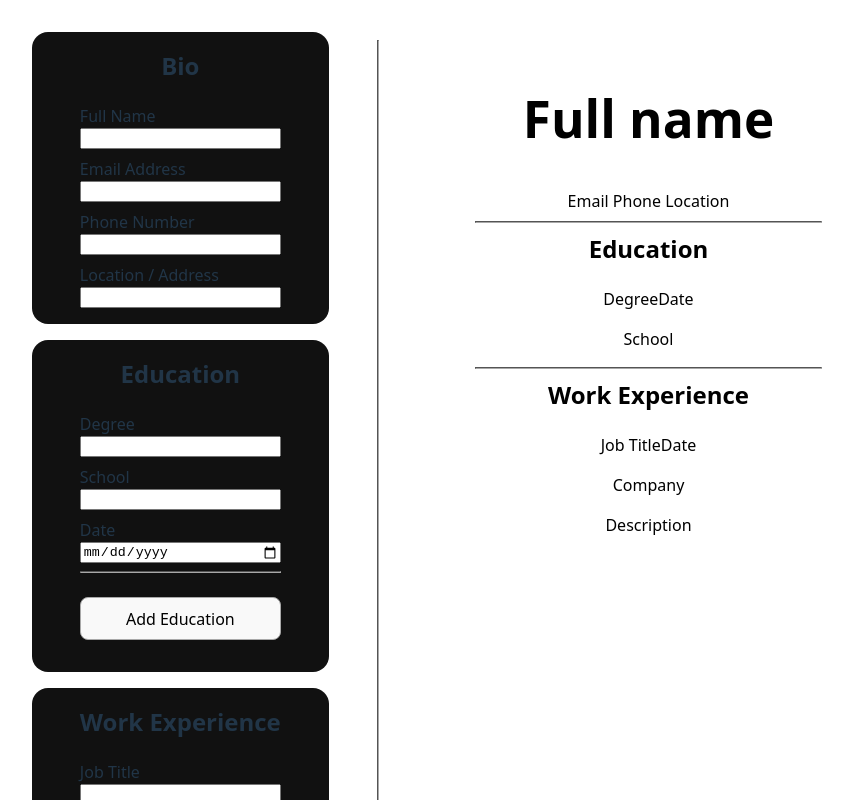
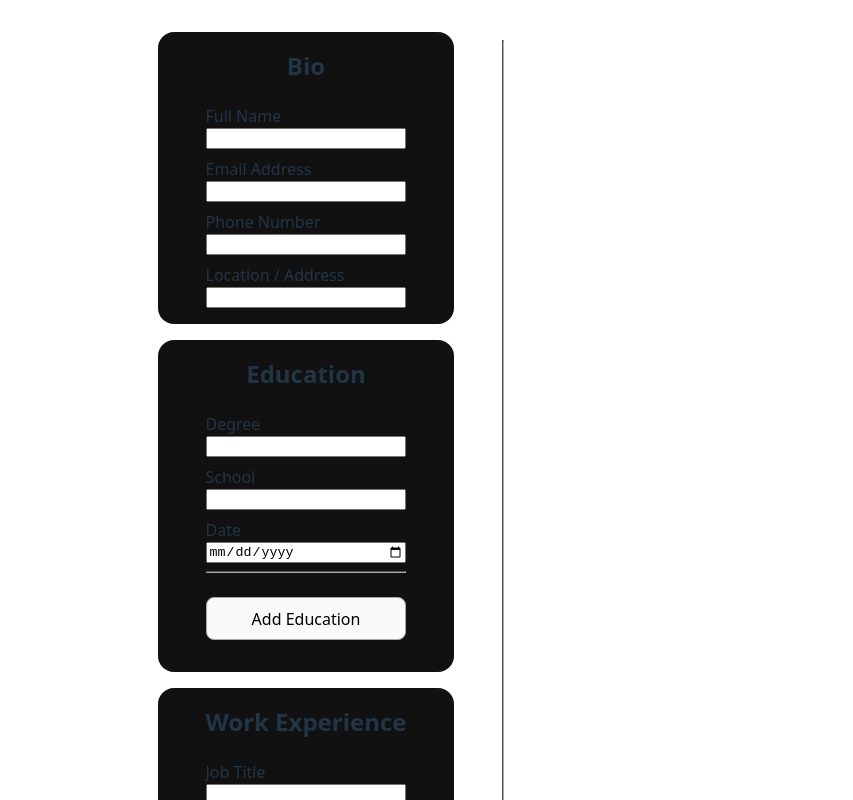
Before and after one commit to Pandemolyum/odin-cv-app, a React (Vite) app: page / in a window 1280 px wide. Shown: the top 800 px of the page, without its empty margins (237-1090 px from the left). Built offline with nearby package versions, Linux system fonts and the light colour scheme.

Commit message:
Update resume dynamically based on form data
Sends form data towards the Resume component that updates the resume
page.

```diff
--- a/src/App.jsx
+++ b/src/App.jsx
@@ -1,19 +1,33 @@
 import "./App.css";
 import Form from "./components/form.jsx";
-import Section from "./components/section.jsx";
-import Contact from "./components/contact.jsx";
+import Resume from "./components/resume.jsx";
+import { useState } from "react";
 
 function App() {
+    let formObject;
+    const [resume, setResume] = useState(<Resume submitData={null} />);
+    const updateResume = () => setResume(<Resume submitData={formObject} />);
+
+    const handleSubmit = (e) => {
+        e.preventDefault();
+
+        const form = document.querySelector("form");
+        const formData = new FormData(form);
+        formObject = Object.fromEntries(formData.entries());
+
+        updateResume();
+
+        console.log(formObject);
+    };
+
     return (
         <div className="hflex">
             <div>
-                <Form></Form>
+                <Form handleSubmit={handleSubmit} />
             </div>
             <hr />
             <div>
-                <Section>
-                    <Contact />
-                </Section>
+                <section className="resume">{resume}</section>
             </div>
         </div>
     );
--- a/src/components/contact.jsx
+++ /dev/null
@@ -1,23 +0,0 @@
-export default function Contact() {
-    return (
-        <div className="contact">
-            <h1>Full name</h1>
-            <span>Email Phone Location</span>
-            <hr />
-            <h2>Education</h2>
-            <p>
-                <span>Degree</span>
-                <span>Date</span>
-            </p>
-            <p>School</p>
-            <hr />
-            <h2>Work Experience</h2>
-            <p>
-                <span>Job Title</span>
-                <span>Date</span>
-            </p>
-            <p>Company</p>
-            <p>Description</p>
-        </div>
-    );
-}
--- a/src/components/education.jsx
+++ b/src/components/education.jsx
@@ -1,17 +1,29 @@
-export default function Education({ id }) {
+export default function Education({ id, count }) {
     return (
         <div id={id}>
             <div className="textInput">
-                <label htmlFor="degree">Degree</label>
-                <input type="text" id="degree" name="degree" />
+                <label htmlFor={"educ" + count + "degree"}>Degree</label>
+                <input
+                    type="text"
+                    id={"educ" + count + "degree"}
+                    name={"educ" + count + "degree"}
+                />
             </div>
             <div className="textInput">
-                <label htmlFor="school">School</label>
-                <input type="text" id="school" name="school" />
+                <label htmlFor={"educ" + count + "school"}>School</label>
+                <input
+                    type="text"
+                    id={"educ" + count + "school"}
+                    name={"educ" + count + "school"}
+                />
             </div>
             <div className="textInput">
-                <label htmlFor="date">Date</label>
-                <input type="date" id="date" name="date" />
+                <label htmlFor={"educ" + count + "date"}>Date</label>
+                <input
+                    type="date"
+                    id={"educ" + count + "date"}
+                    name={"educ" + count + "date"}
+                />
             </div>
             <hr />
         </div>
--- a/src/components/form.jsx
+++ b/src/components/form.jsx
@@ -3,24 +3,30 @@ import Education from "./education.jsx";
 import { Work } from "./work.jsx";
 import AddButton from "./button.jsx";
 
-function createEducItem() {
-    const id = crypto.randomUUID();
-    return <Education id={id} />;
-}
+export default function Form({ handleSubmit }) {
+    function createEducItem(countEduc) {
+        const id = "educ" + countEduc;
+        return <Education id={id} count={countEduc} />;
+    }
 
-function createWorkItem() {
-    const id = crypto.randomUUID();
-    return <Work id={id} />;
-}
+    function createWorkItem(countWork) {
+        const id = "educ" + countWork;
+        return <Work id={id} count={countWork} />;
+    }
 
-export default function Form() {
-    const handleSubmit = (e) => e.preventDefault();
+    let countEduc = 1;
+    const [education, setEducation] = useState([createEducItem(countEduc)]);
+    const addEduc = (e) => {
+        e.preventDefault();
+        setEducation([...education, createEducItem(education.length + 1)]);
+    };
 
-    const [education, setEducation] = useState([createEducItem()]);
-    const addEduc = () => setEducation([...education, createEducItem()]);
-
-    const [work, setWork] = useState([createWorkItem()]);
-    const addWork = () => setWork([...work, createWorkItem()]);
+    let countWork = 1;
+    const [work, setWork] = useState([createWorkItem(countWork)]);
+    const addWork = (e) => {
+        e.preventDefault();
+        setWork([...work, createWorkItem(work.length + 1)]);
+    };
 
     return (
         <form action="submit" onSubmit={handleSubmit}>
@@ -53,7 +59,7 @@ export default function Form() {
                 {work.map((item) => item)}
                 <AddButton text="Add Work Experience" onClick={addWork} />
             </section>
-            <button>Submit</button>
+            <button type="submit">Submit</button>
         </form>
     );
 }
--- /dev/null
+++ b/src/components/resume.jsx
@@ -0,0 +1,79 @@
+export default function Resume({ submitData }) {
+    let educ = [];
+    let work = [];
+    if (submitData === null) {
+        return null;
+    } else {
+        let count = 1;
+        while (submitData["educ" + count + "degree"]) {
+            educ = [
+                ...educ,
+                <Educ
+                    degree={submitData["educ" + count + "degree"]}
+                    date={submitData["educ" + count + "date"]}
+                    school={submitData["educ" + count + "school"]}
+                />,
+            ];
+            count++;
+        }
+
+        count = 1;
+        while (submitData["work" + count + "title"]) {
+            work = [
+                ...work,
+                <Work
+                    company={submitData["work" + count + "company"]}
+                    date={submitData["work" + count + "date"]}
+                    title={submitData["work" + count + "title"]}
+                />,
+            ];
+            count++;
+        }
+    }
+
+    return (
+        <div>
+            <div className="contact">
+                <h1>{submitData.fullname}</h1>
+                <span>
+                    {submitData.email} ✦ {submitData.phone} ✦{" "}
+                    {submitData.location}
+                </span>
+            </div>
+            <hr />
+            <div className="education">
+                <h2>Education</h2>
+                {educ.map((index) => index)}
+            </div>
+            <hr />
+            <div className="work">
+                <h2>Work Experience</h2>
+                {work.map((index) => index)}
+            </div>
+        </div>
+    );
+}
+
+function Educ({ degree, date, school }) {
+    return (
+        <div className="educ">
+            <p>
+                <span>{degree}</span>
+                <span>{date}</span>
+            </p>
+            <p>{school}</p>
+        </div>
+    );
+}
+
+function Work({ company, date, title }) {
+    return (
+        <div className="work">
+            <p>
+                <span>{title}</span>
+                <span>{date}</span>
+            </p>
+            <p>{company}</p>
+        </div>
+    );
+}
--- a/src/components/section.jsx
+++ /dev/null
@@ -1,3 +0,0 @@
-export default function Section({ children }) {
-    return <section className="resume">{children}</section>;
-}
--- a/src/components/work.jsx
+++ b/src/components/work.jsx
@@ -15,24 +15,38 @@ function createJobItem() {
     return <JobDescription id={id} />;
 }
 
-function Work({ id }) {
+function Work({ id, count }) {
     const [description, setDescription] = useState([createJobItem()]);
-    const addDescription = () =>
+    const addDescription = (e) => {
+        e.preventDefault();
         setDescription([...description, createJobItem()]);
+    };
 
     return (
         <div id={id}>
             <div className="textInput">
-                <label htmlFor="degree">Job Title</label>
-                <input type="text" id="degree" name="degree" />
+                <label htmlFor={"work" + count + "title"}>Job Title</label>
+                <input
+                    type="text"
+                    id={"work" + count + "title"}
+                    name={"work" + count + "title"}
+                />
             </div>
             <div className="textInput">
-                <label htmlFor="school">Company</label>
-                <input type="text" id="school" name="school" />
+                <label htmlFor={"work" + count + "company"}>Company</label>
+                <input
+                    type="text"
+                    id={"work" + count + "company"}
+                    name={"work" + count + "company"}
+                />
             </div>
             <div className="textInput">
-                <label htmlFor="date">Date</label>
-                <input type="date" id="date" name="date" />
+                <label htmlFor={"work" + count + "date"}>Date</label>
+                <input
+                    type="date"
+                    id={"work" + count + "date"}
+                    name={"work" + count + "date"}
+                />
             </div>
             {description.map((index) => index)}
             <AddButton text="Add Description" onClick={addDescription} />
```
